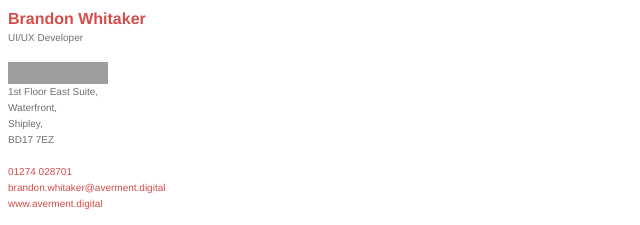
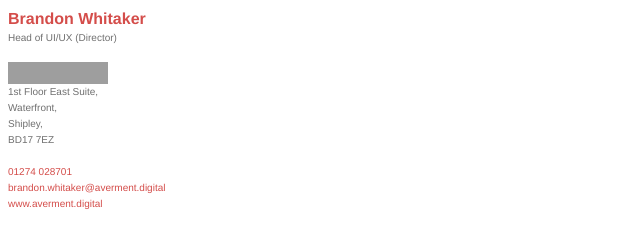
Before and after one commit to Averment/averment-email-signatures, a plain HTML site: page index.html in a window 1280 px wide. Shown: the top 225 px of the page, 0-640 px from the left. Drawn offline with Linux system fonts and the light colour scheme; grey boxes are pictures that could not be loaded.

Commit message:
Update Brandon job title

```diff
--- a/index.html
+++ b/index.html
@@ -3,7 +3,7 @@
 <![endif]-->
 <div style="float: left; font-family: Helvetica Neue, Helvetica, sans-serif; font-size: 10px; line-height: 16px; color: #707070; width: 600px; height: 100px; padding: 0px; vertical-align: top">
     <strong style="font-size: 16px; line-height: 22px; color: #d44d4a;">Brandon Whitaker</strong><br>
-    <span>UI/UX Developer</span><br /><br />
+    <span>Head of UI/UX (Director)</span><br /><br />
     <img src="http://brandonwhitaker.co.uk/averment/logo.png" alt="Averment" width="100" height="22" /><br />
     1st Floor East Suite,<br />
     Waterfront, <br />
```
